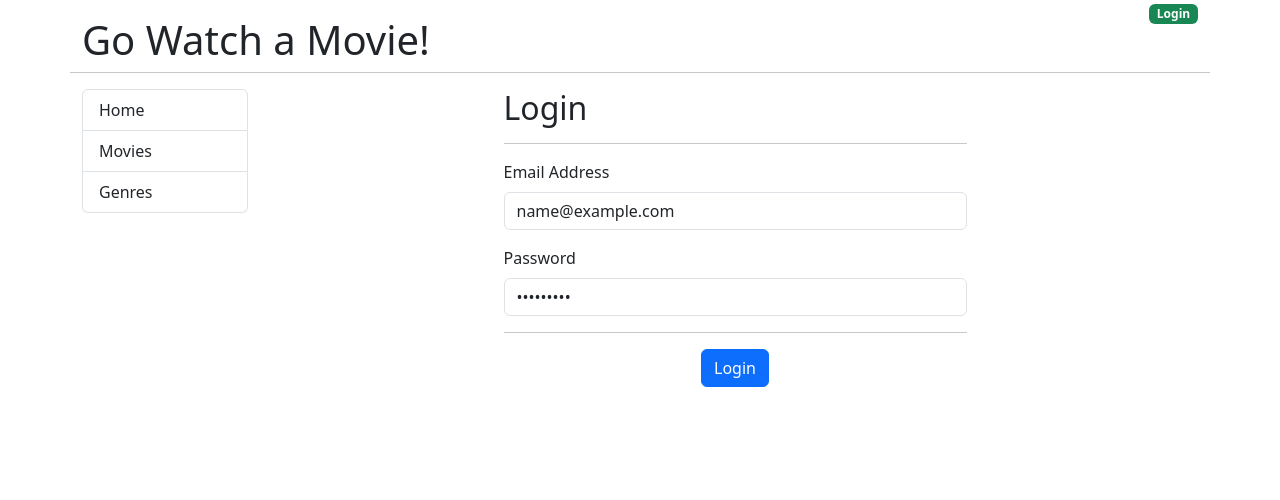
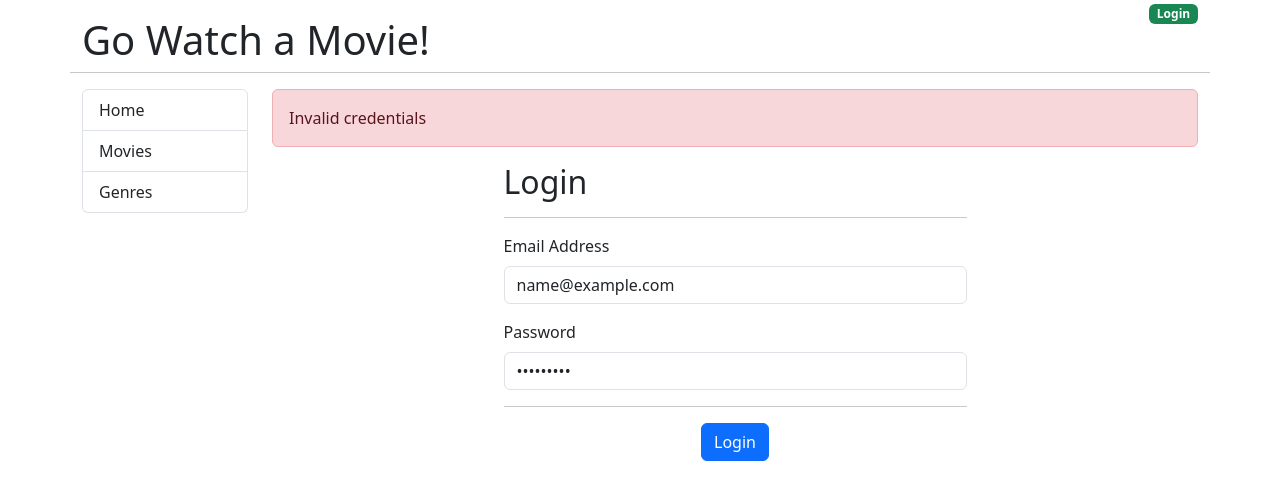
Before and after one commit to donadonandre/st_go-movies-front-end, a React (Create React App) app: page /login in a window 1280 px wide. Both pictures are taken after typing "name@example.com", "Sample123" into the empty fields and a click on the input "Login". Shown: the top 500 px of the page. Built offline with nearby package versions, Linux system fonts and the light colour scheme.

Commit message:
Login II - Finalizing

```diff
--- a/src/App.js
+++ b/src/App.js
@@ -1,8 +1,11 @@
 import {Link, Outlet} from "react-router-dom";
 import {useState} from "react";
+import Alert from "./components/Alert";
 
 function App() {
   const [jwtToken, setJwtToken] = useState("");
+  const [alertMessage, setAlertMessage] = useState("");
+  const [alertClassName, setAlertClassName] = useState("d-none"); // bootstrap to do not show de alert
 
   return (
     <div className="container">
@@ -38,8 +41,13 @@
         </div>
 
         <div className="col-md-10">
+          <Alert
+            message={alertMessage}
+            className={alertClassName}
+          />
           <Outlet context={{
             jwtToken, setJwtToken,
+            setAlertClassName, setAlertMessage
           }}/>
         </div>
       </div>
--- /dev/null
+++ b/src/components/Alert.js
@@ -0,0 +1,9 @@
+const Alert = (props) => {
+    return (
+        <div className={"alert " + props.className} role="alert">
+            {props.message}
+        </div>
+    );
+}
+
+export default Alert;
--- a/src/components/Login.js
+++ b/src/components/Login.js
@@ -1,18 +1,27 @@
 import {useState} from "react";
 import Input from "./form/Input";
-import {useOutletContext} from "react-router-dom";
+import {useNavigate, useOutletContext} from "react-router-dom";
 
 const Login = () => {
     const [email, setEmail] = useState("");
     const [password, setPassword] = useState("");
 
     const {setJwtToken} = useOutletContext();
+    const {setAlertClassName} = useOutletContext();
+    const {setAlertMessage} = useOutletContext();
 
+    const navigate = useNavigate();
     const handleSubmit = (event) => {
         event.preventDefault();
 
         if (email === "admin@example.com") {
             setJwtToken("abc");
+            setAlertClassName("d-none");
+            setAlertMessage("");
+            navigate("/")
+        } else {
+            setAlertClassName("alert-danger");
+            setAlertMessage("Invalid credentials");
         }
     }
 
```
